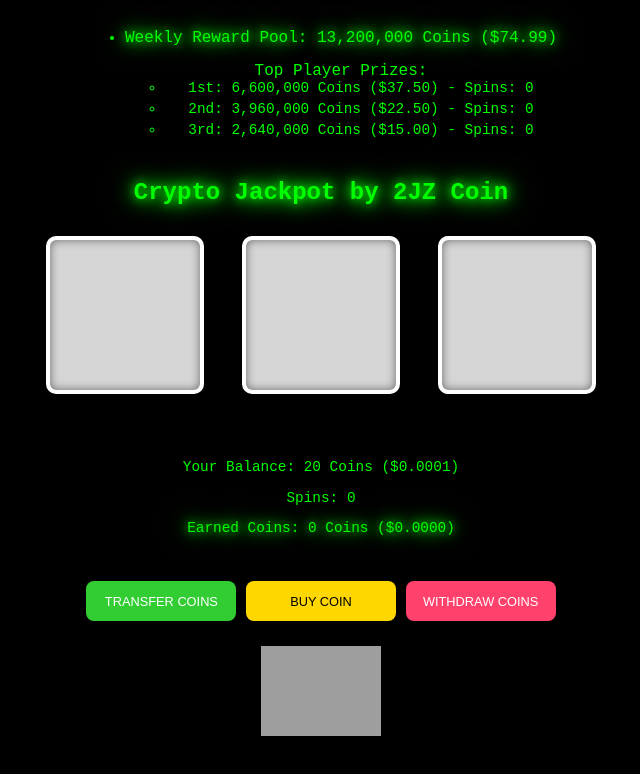
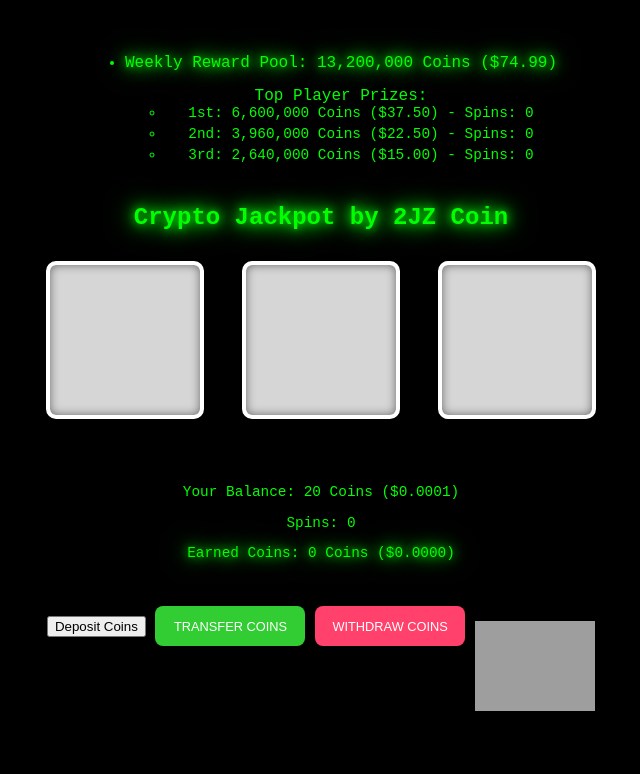
Before and after one commit to cryptojackpotby2jzcoin/cryptojackpot, a plain HTML site: page index.html in a window 1280 px wide. Shown: the whole page, without its empty margins (319-959 px from the left). Drawn offline with Linux system fonts and the light colour scheme; grey boxes are pictures that could not be loaded; a script that the page names is missing.

Commit message:
Update index.html

```diff
--- a/index.html
+++ b/index.html
@@ -40,9 +40,9 @@
 
         <div class="button-container">
             <div class="left-buttons">
+                <button id="deposit-button" class="yellow-button">Deposit Coins</button>
                 <button id="transfer-button" class="green-button">Transfer Coins</button>
-                <button id="buy-coin-button">BUY Coin</button>
-                <button id="withdraw-button">Withdraw Coins</button>
+                <button id="withdraw-button" class="pink-button">Withdraw Coins</button>
             </div>
             <div class="right-button">
                 <button id="spin-button"></button>
```
